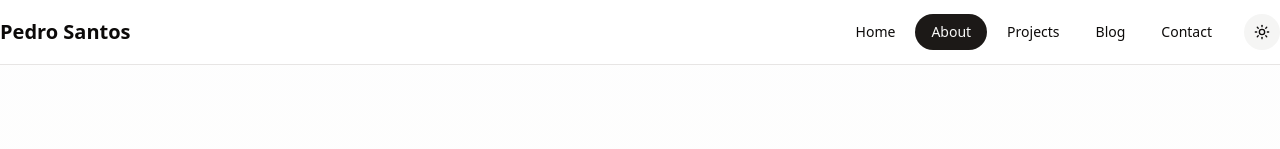
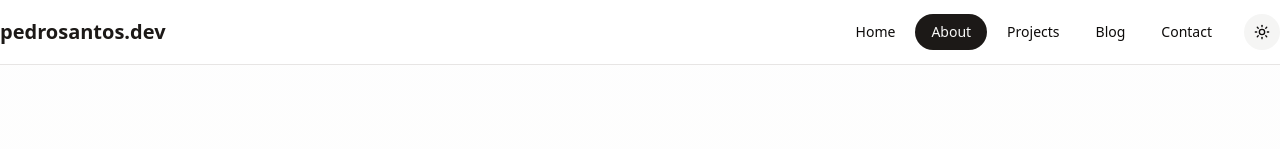
Before and after one commit to pedrocarlos-ti/pedrosantos.dev, a Next.js app: page /about in a window 1280 px wide. Shown: the top 149 px of the page. Built offline with nearby package versions, Linux system fonts and the light colour scheme.

Commit message:
feat: improve header component

```diff
--- a/components/layout/header.tsx
+++ b/components/layout/header.tsx
@@ -41,22 +41,23 @@ export function Header() {
       animate={{ y: 0, opacity: 1 }}
       transition={{ duration: 0.5 }}
     >
-      <div className="container flex h-16 items-center justify-between">
-        <Link href="/" className="flex items-center space-x-2">
+      <div className="container flex h-16 items-center mx-auto">
+        <div className="flex w-full justify-between items-center">
+          <Link href="/" className="flex items-center">
             <motion.div
-            className="text-xl font-bold"
+              className="text-xl font-bold text-primary"
               initial={{ scale: 0.8, opacity: 0 }}
               animate={{ scale: 1, opacity: 1 }}
               transition={{ delay: 0.2, duration: 0.5 }}
             >
-            Pedro Santos
+              pedrosantos.dev
             </motion.div>
           </Link>
 
           {/* Desktop Navigation */}
-        <div className="hidden items-center gap-4 md:flex">
+          <div className="hidden md:flex md:items-center md:space-x-4">
             <NavigationMenu>
-            <NavigationMenuList>
+              <NavigationMenuList className="flex space-x-1">
                 {navItems.map((item) => (
                   <NavigationMenuItem key={item.href}>
                     <Link href={item.href} legacyBehavior passHref>
@@ -94,12 +95,12 @@ export function Header() {
                 <SheetTitle className="sr-only">Sidebar</SheetTitle>
                 <div className="flex flex-col items-center">
                   <motion.div
-                  className="mb-6 text-xl font-bold"
+                    className="mb-6 text-xl font-bold text-primary"
                     initial={{ scale: 0.9, opacity: 0 }}
                     animate={{ scale: 1, opacity: 1 }}
                     transition={{ delay: 0.1, duration: 0.3 }}
                   >
-                  Pedro Santos
+                    pedrosantos.dev
                   </motion.div>
                   <nav className="flex flex-col items-center gap-4">
                     {navItems.map((item, index) => (
@@ -107,7 +108,10 @@ export function Header() {
                         key={item.href}
                         initial={{ opacity: 0, y: -10 }}
                         animate={{ opacity: 1, y: 0 }}
-                      transition={{ delay: 0.1 + index * 0.05, duration: 0.3 }}
+                        transition={{
+                          delay: 0.1 + index * 0.05,
+                          duration: 0.3,
+                        }}
                       >
                         <Link
                           href={item.href}
@@ -129,6 +133,7 @@ export function Header() {
             </Sheet>
           </div>
         </div>
+      </div>
     </motion.header>
   );
 }
--- a/components/sections/TechCarousel.tsx
+++ b/components/sections/TechCarousel.tsx
@@ -154,15 +154,7 @@ export function TechCarousel() {
   }
 
   // Item component to reuse for each tech item
-  const TechItem = ({
-    item,
-    index,
-    isSecondRow = false,
-  }: {
-    item: TechItem;
-    index: number;
-    isSecondRow?: boolean;
-  }) => (
+  const TechItem = ({ item, index }: { item: TechItem; index: number }) => (
     <motion.div
       key={`${item.name}-${index}`}
       className="flex flex-col items-center mx-4"
@@ -237,7 +229,6 @@ export function TechCarousel() {
               key={`row2-${tech.name}-${index}`}
               item={tech}
               index={index}
-              isSecondRow
             />
           ))}
         </motion.div>
--- a/components/sections/TechStack.tsx
+++ b/components/sections/TechStack.tsx
@@ -3,7 +3,11 @@
 import { motion } from "framer-motion";
 import Image from "next/image";
 import { useState } from "react";
-import { HoverCard, HoverCardContent, HoverCardTrigger } from "@/components/ui/hover-card";
+import {
+  HoverCard,
+  HoverCardContent,
+  HoverCardTrigger,
+} from "@/components/ui/hover-card";
 
 type TechItem = {
   name: string;
@@ -17,49 +21,56 @@ const techStack: TechItem[] = [
   {
     name: "React",
     icon: "https://cdn.jsdelivr.net/gh/devicons/devicon/icons/react/react-original.svg",
-    description: "Building interactive UIs with React and its ecosystem including hooks, context, and state management solutions.",
+    description:
+      "Building interactive UIs with React and its ecosystem including hooks, context, and state management solutions.",
     proficiency: 95,
     category: "frontend",
   },
   {
     name: "Next.js",
     icon: "https://cdn.jsdelivr.net/gh/devicons/devicon/icons/nextjs/nextjs-original.svg",
-    description: "Creating performant, SEO-friendly applications with server-side rendering and static site generation.",
+    description:
+      "Creating performant, SEO-friendly applications with server-side rendering and static site generation.",
     proficiency: 90,
     category: "frontend",
   },
   {
     name: "JavaScript",
     icon: "https://cdn.jsdelivr.net/gh/devicons/devicon/icons/javascript/javascript-original.svg",
-    description: "Extensive experience with modern JavaScript (ES6+) features and patterns.",
+    description:
+      "Extensive experience with modern JavaScript (ES6+) features and patterns.",
     proficiency: 95,
     category: "frontend",
   },
   {
     name: "TypeScript",
     icon: "https://cdn.jsdelivr.net/gh/devicons/devicon/icons/typescript/typescript-original.svg",
-    description: "Building type-safe applications with TypeScript to improve code quality and developer experience.",
+    description:
+      "Building type-safe applications with TypeScript to improve code quality and developer experience.",
     proficiency: 90,
     category: "frontend",
   },
   {
     name: "HTML",
     icon: "https://cdn.jsdelivr.net/gh/devicons/devicon/icons/html5/html5-original.svg",
-    description: "Crafting semantic, accessible HTML markup for better SEO and user experience.",
+    description:
+      "Crafting semantic, accessible HTML markup for better SEO and user experience.",
     proficiency: 95,
     category: "frontend",
   },
   {
     name: "CSS",
     icon: "https://cdn.jsdelivr.net/gh/devicons/devicon/icons/css3/css3-original.svg",
-    description: "Creating responsive layouts and animations with modern CSS techniques.",
+    description:
+      "Creating responsive layouts and animations with modern CSS techniques.",
     proficiency: 90,
     category: "frontend",
   },
   {
     name: "Tailwind CSS",
-    icon: "https://cdn.jsdelivr.net/gh/devicons/devicon/icons/tailwindcss/tailwindcss-plain.svg",
-    description: "Rapidly building custom designs with utility-first CSS framework.",
+    icon: "https://cdn.jsdelivr.net/gh/devicons/devicon/icons/tailwindcss/tailwindcss-original.svg",
+    description:
+      "Rapidly building custom designs with utility-first CSS framework.",
     proficiency: 95,
     category: "frontend",
   },
@@ -73,13 +84,14 @@ const techStack: TechItem[] = [
   {
     name: "React Native",
     icon: "https://cdn.jsdelivr.net/gh/devicons/devicon/icons/react/react-original.svg",
-    description: "Developing cross-platform mobile applications with React Native.",
+    description:
+      "Developing cross-platform mobile applications with React Native.",
     proficiency: 80,
     category: "mobile",
   },
   {
     name: "Framer Motion",
-    icon: "https://seeklogo.com/images/F/framer-motion-logo-DA1E33CAA1-seeklogo.com.png",
+    icon: "https://cdn.jsdelivr.net/gh/devicons/devicon@latest/icons/framermotion/framermotion-original.svg",
     description: "Creating fluid animations and interactive UI components.",
     proficiency: 85,
     category: "design",
@@ -121,7 +133,8 @@ export function TechStack() {
         >
           <h2 className="mb-4 text-3xl font-bold">Technical Expertise</h2>
           <p className="mx-auto max-w-2xl text-muted-foreground">
-            Technologies and tools I work with to build modern, responsive, and user-friendly applications
+            Technologies and tools I work with to build modern, responsive, and
+            user-friendly applications
           </p>
         </motion.div>
 
@@ -172,17 +185,23 @@ export function TechStack() {
                         className="h-full w-full object-contain"
                       />
                     </div>
-                    <h3 className="text-center text-sm font-medium">{tech.name}</h3>
+                    <h3 className="text-center text-sm font-medium">
+                      {tech.name}
+                    </h3>
                   </div>
                 </HoverCardTrigger>
                 <HoverCardContent className="w-80">
                   <div className="space-y-2">
                     <h4 className="text-lg font-semibold">{tech.name}</h4>
-                    <p className="text-sm text-muted-foreground">{tech.description}</p>
+                    <p className="text-sm text-muted-foreground">
+                      {tech.description}
+                    </p>
                     <div className="pt-2">
                       <div className="mb-1 flex items-center justify-between">
                         <span className="text-xs font-medium">Proficiency</span>
-                        <span className="text-xs font-medium">{tech.proficiency}%</span>
+                        <span className="text-xs font-medium">
+                          {tech.proficiency}%
+                        </span>
                       </div>
                       <div className="h-2 w-full overflow-hidden rounded-full bg-muted">
                         <div
```
Lines whose indentation alone changed are shown as unchanged.
